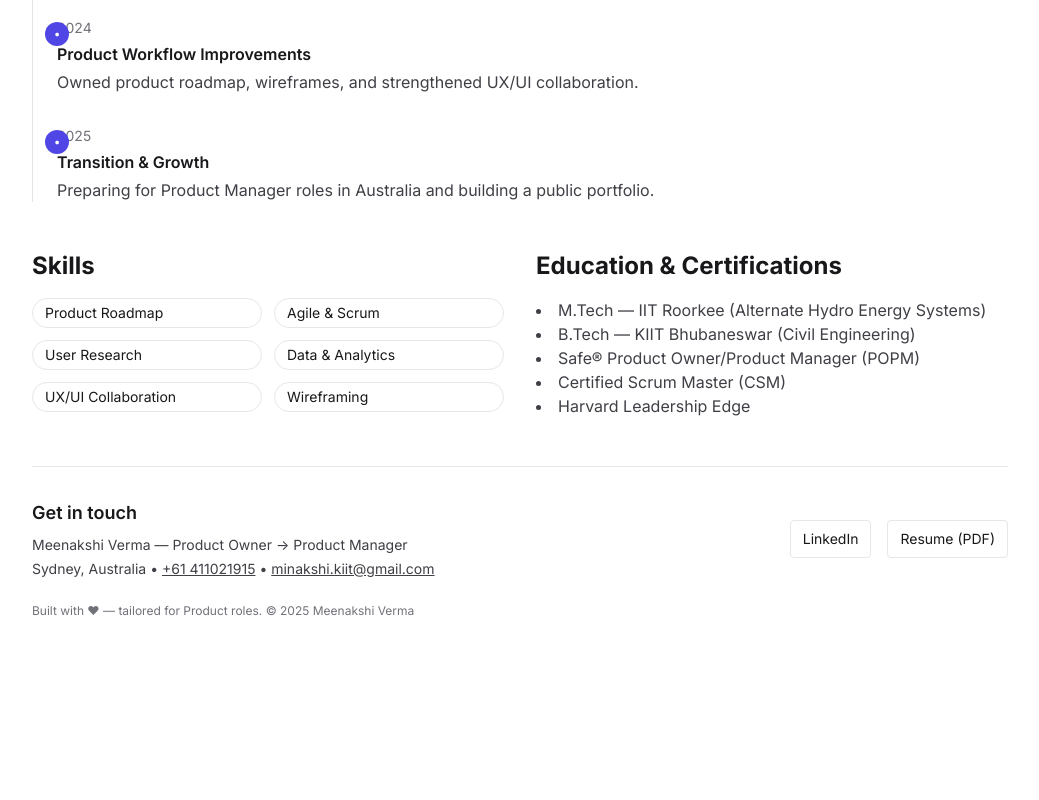
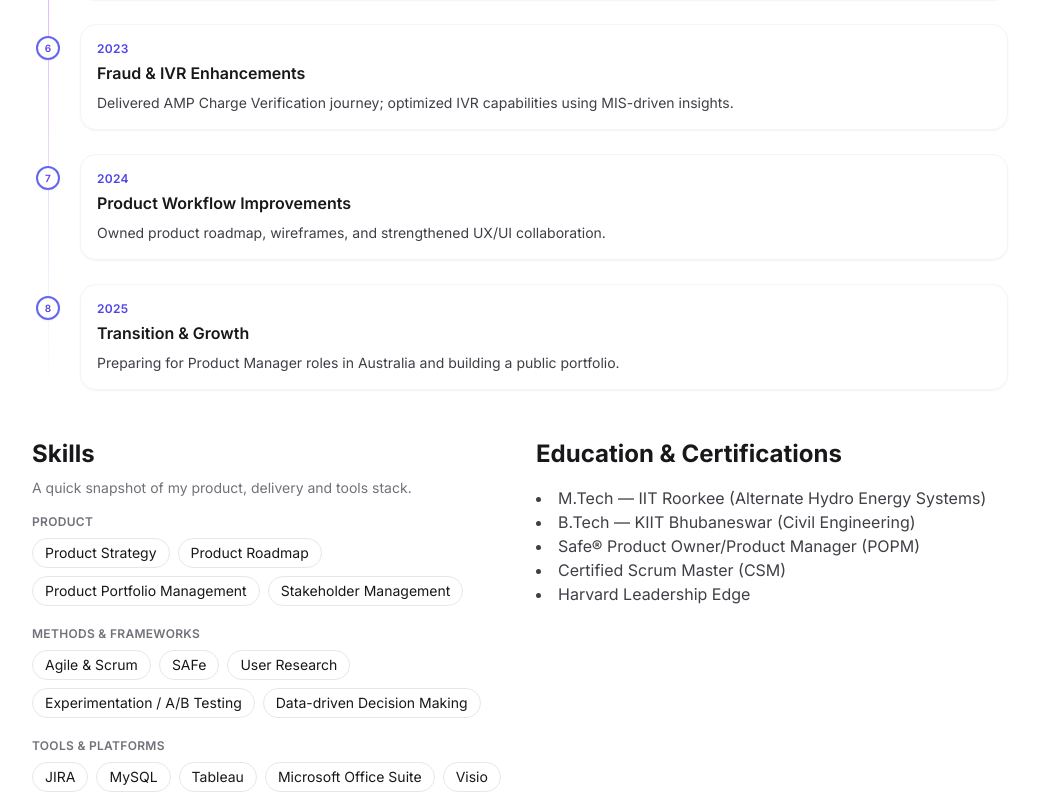
Before and after one commit to meenakshiv-pixel/meenakshi-portfolio, a Next.js app: page / in a window 1280 px wide. Shown: the part 2140-2940 px from the top of the page, without its empty margins (120-1159 px from the left). Before the commit the page ends 2815 px from the top, so only its background shows below. Built offline with nearby package versions, Linux system fonts and the light colour scheme.

Commit message:
Updated skills and timeline UI

```diff
--- a/pages/index.js
+++ b/pages/index.js
@@ -1,3 +1,4 @@
+// pages/index.js
 import Head from 'next/head';
 
 const CONTACT = {
@@ -272,20 +273,35 @@ export default function Portfolio() {
           {/* TIMELINE */}
           <section className="mt-12">
             <h2 className="text-2xl font-bold">Career Timeline</h2>
+            <p className="mt-2 text-sm text-zinc-500">
+              A quick view of how my career evolved across analytics, product and fraud platforms.
+            </p>
 
-            <div className="mt-6 border-l border-zinc-200 dark:border-zinc-800 pl-6">
-              {TIMELINE.map((item) => (
-                <div key={item.date} className="mb-8 relative">
-                  <span className="absolute -left-3 top-1 w-6 h-6 rounded-full bg-indigo-600 flex items-center justify-center text-white text-xs">
-                    •
-                  </span>
-                  <p className="text-sm text-zinc-500">{item.date}</p>
-                  <h4 className="font-semibold mt-1">{item.title}</h4>
-                  <p className="mt-1 text-zinc-700 dark:text-zinc-300">
+            <div className="mt-6 relative">
+              {/* Vertical gradient line */}
+              <div className="absolute left-4 top-0 bottom-0 w-px bg-gradient-to-b from-indigo-500/70 via-purple-500/50 to-transparent" />
+
+              <div className="space-y-6">
+                {TIMELINE.map((item, idx) => (
+                  <div key={item.date} className="relative pl-12">
+                    {/* Node */}
+                    <div className="absolute left-1 top-3 w-6 h-6 rounded-full bg-white dark:bg-zinc-950 border-2 border-indigo-500 flex items-center justify-center text-[10px] font-semibold text-indigo-600 shadow-sm">
+                      {idx + 1}
+                    </div>
+
+                    {/* Card */}
+                    <div className="rounded-2xl border border-zinc-100 dark:border-zinc-800 bg-white/80 dark:bg-zinc-900/80 p-4 shadow-sm">
+                      <p className="text-xs font-semibold uppercase tracking-wide text-indigo-600">
+                        {item.date}
+                      </p>
+                      <h4 className="mt-1 font-semibold">{item.title}</h4>
+                      <p className="mt-2 text-sm text-zinc-700 dark:text-zinc-300">
                         {item.details}
                       </p>
                     </div>
+                  </div>
                 ))}
+              </div>
             </div>
           </section>
 
@@ -293,13 +309,51 @@ export default function Portfolio() {
           <section className="mt-12 grid md:grid-cols-2 gap-8">
             <div>
               <h2 className="text-2xl font-bold">Skills</h2>
-              <div className="mt-4 grid grid-cols-2 gap-3">
+              <p className="mt-2 text-sm text-zinc-500">
+                A quick snapshot of my product, delivery and tools stack.
+              </p>
+
+              <div className="mt-4 space-y-5">
+                {/* Product Skills */}
+                <div>
+                  <p className="text-xs font-semibold uppercase tracking-wide text-zinc-500">
+                    Product
+                  </p>
+                  <div className="mt-2 flex flex-wrap gap-2">
+                    <SkillPill>Product Strategy</SkillPill>
                     <SkillPill>Product Roadmap</SkillPill>
+                    <SkillPill>Product Portfolio Management</SkillPill>
+                    <SkillPill>Stakeholder Management</SkillPill>
+                  </div>
+                </div>
+
+                {/* Methods & Frameworks */}
+                <div>
+                  <p className="text-xs font-semibold uppercase tracking-wide text-zinc-500">
+                    Methods & Frameworks
+                  </p>
+                  <div className="mt-2 flex flex-wrap gap-2">
                     <SkillPill>Agile & Scrum</SkillPill>
+                    <SkillPill>SAFe</SkillPill>
                     <SkillPill>User Research</SkillPill>
-                <SkillPill>Data & Analytics</SkillPill>
-                <SkillPill>UX/UI Collaboration</SkillPill>
-                <SkillPill>Wireframing</SkillPill>
+                    <SkillPill>Experimentation / A/B Testing</SkillPill>
+                    <SkillPill>Data-driven Decision Making</SkillPill>
+                  </div>
+                </div>
+
+                {/* Tools */}
+                <div>
+                  <p className="text-xs font-semibold uppercase tracking-wide text-zinc-500">
+                    Tools & Platforms
+                  </p>
+                  <div className="mt-2 flex flex-wrap gap-2">
+                    <SkillPill>JIRA</SkillPill>
+                    <SkillPill>MySQL</SkillPill>
+                    <SkillPill>Tableau</SkillPill>
+                    <SkillPill>Microsoft Office Suite</SkillPill>
+                    <SkillPill>Visio</SkillPill>
+                  </div>
+                </div>
               </div>
             </div>
 
```
Lines whose indentation alone changed are shown as unchanged.
